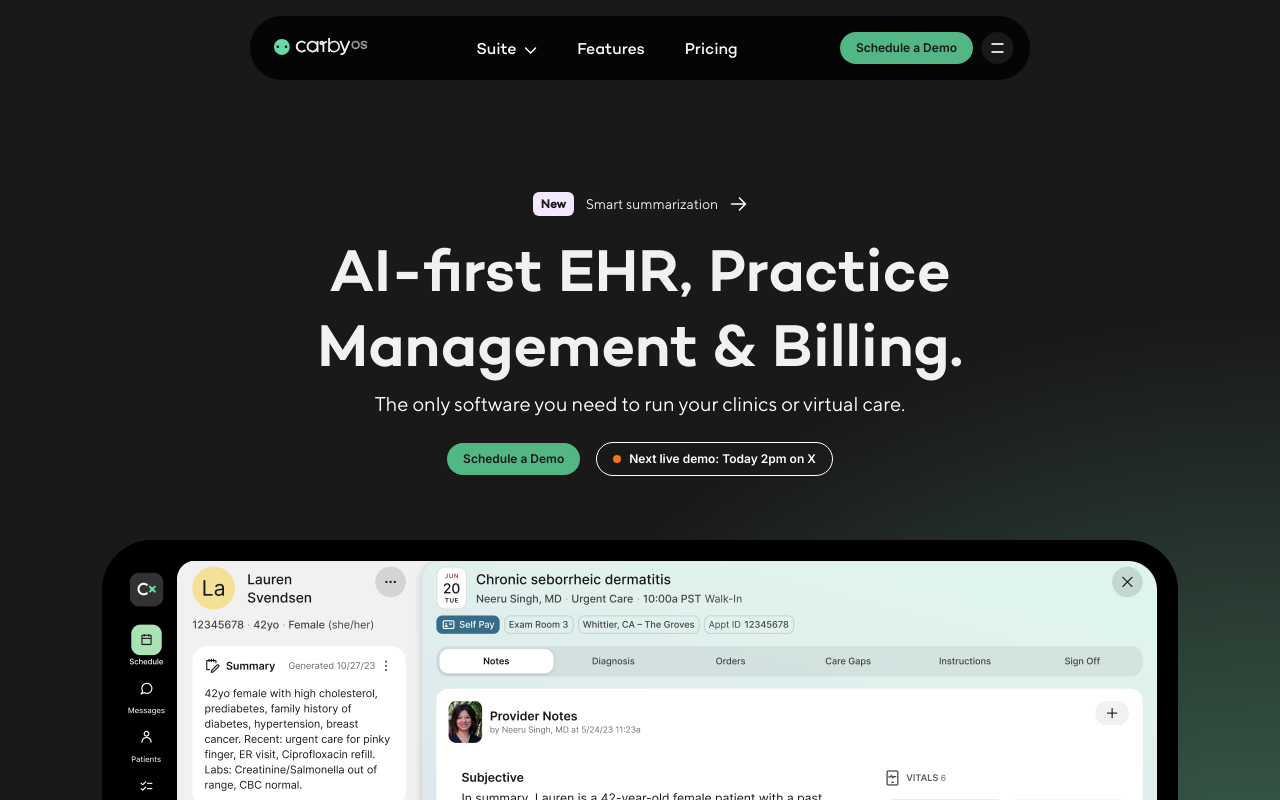
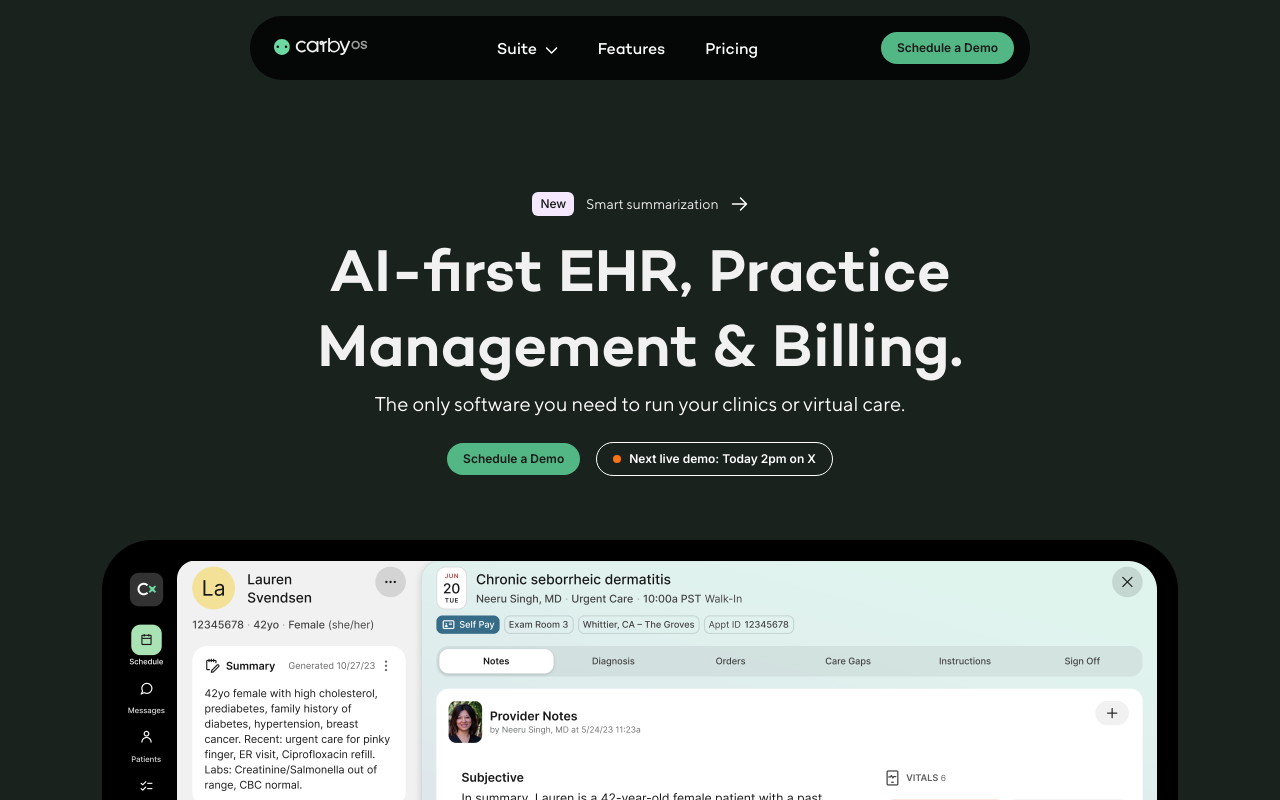
Before and after one commit to geryit/carbyos, a Next.js app: page / in a window 1280 px wide. Shown: the top 800 px of the page. Built offline with nearby package versions, Linux system fonts and the light colour scheme.

Commit message:
chore: Update background color and animation for the ball element

```diff
--- a/src/app/globals.css
+++ b/src/app/globals.css
@@ -31,10 +31,11 @@
 }
 
 .ball {
-  background: radial-gradient(#45775f, #191919 50%);
+  background-color: #1A221E;
+  /* background: radial-gradient(#45775f, #191919 50%);
   background-size: 200% 200%;
   background-repeat: no-repeat;
-  /* animation: moveGradient 30s ease-in-out infinite; */
+  animation: moveGradient 30s ease-in-out infinite; */
 }
 
 @layer utilities {
--- a/src/app/page.tsx
+++ b/src/app/page.tsx
@@ -9,9 +9,10 @@
   return (
     <div className="font-cm text-white bg-[#181818]">
       <div className="h-4" />
-      <div className="w-full max-w-[48.75rem] sticky top-0 h-16 m-auto rounded-full p-4 flex items-center backdrop-blur bg-black/80 z-10">
+      <div className="sticky top-0 px-6">
+        <div className="max-w-[48.75rem] h-16 m-auto rounded-full p-4 flex items-center backdrop-blur bg-black/80 z-10">
           <Image src={Logo} alt={"Logo"} className="ml-2" />
-        <ul className="flex-1 flex justify-center gap-10 font-cm">
+          <ul className="flex-1 hidden sm:flex justify-center gap-10 font-cm">
             <li>
               <span className="flex items-baseline text-white gap-2">
                 Suite <Image src={ArrowDown} alt={"Down arrow"} />
@@ -28,17 +29,19 @@
               </Link>
             </li>
           </ul>
+          <div className="flex-1 sm:hidden" />
           <button className="text-xs bg-[#52B784] hover:bg-gray-400 text-gray-910 py-2 px-4 rounded-full font-isb">
             Schedule a Demo
           </button>
-        <span>
-          <Image src={Hamburger} alt={"Logo"} className="ml-2" />
+          <span className="sm:hidden">
+            <Image src={Hamburger} alt={"hamburger"} className="ml-2" />
           </span>
         </div>
-      <header className="max-w-screen-2xl mx-auto bg-gray-100 ball pt-48 -mt-20">
+      </div>
+      <header className="max-w-screen-2xl mx-auto ball pt-48 -mt-20">
         <div className="text-center flex flex-col items-center ">
           <div className="flex items-center justify-center gap-3">
-            <div className="text-xs font-semibold bg-purple-100 px-2 py-1 rounded-md text-[#181818]">
+            <div className="text-xs font-im bg-purple-100 px-2 py-1 rounded-md text-[#181818]">
               New
             </div>
             <span className="text-sm text-gray-50 font-ttr flex items-center gap-3">
```
Lines whose indentation alone changed are shown as unchanged.
